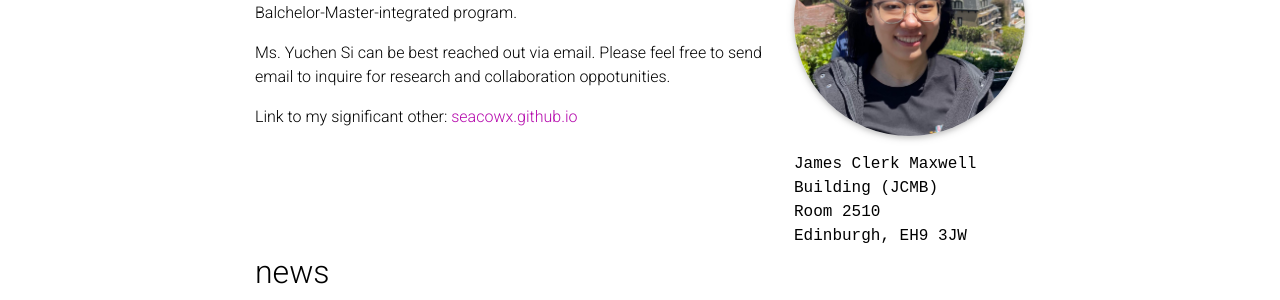
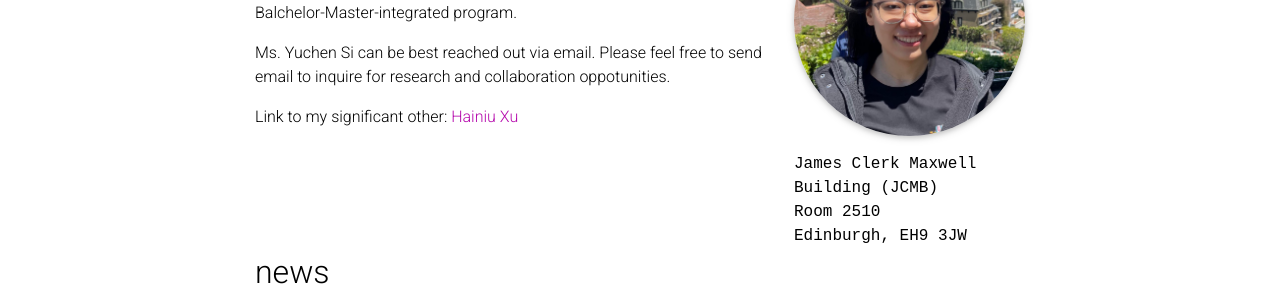
Before and after one commit to youcanseee/youcanseee.github.io, a Jekyll site: the page built from _pages/about.md, in a window 1280 px wide and 1173 px high. Shown: the part 296-596 px from the top of the window. Built offline with Jekyll 4.4.1, drawn with Linux system fonts in a browser that asks for light colours; full-size pictures stand in for the smaller copies a plugin makes; emoji names are drawn with the system emoji font; comment, search, counter and statistics services are not loaded; a style sheet for code colours, icons or effects is not loaded.

Commit message:
website update

```diff
--- a/_pages/about.md
+++ b/_pages/about.md
@@ -23,4 +23,4 @@ Ms. Yuchen Si is a 3rd year Ph.D. student at the University of Edinburgh studyin
 
 Ms. Yuchen Si can be best reached out via email. Please feel free to send email to inquire for research and collaboration oppotunities.
 
-Link to my significant other: [seacowx.github.io](https://seacowx.github.io/)
+Link to my significant other: [Hainiu Xu](https://seacowx.github.io/)
```
